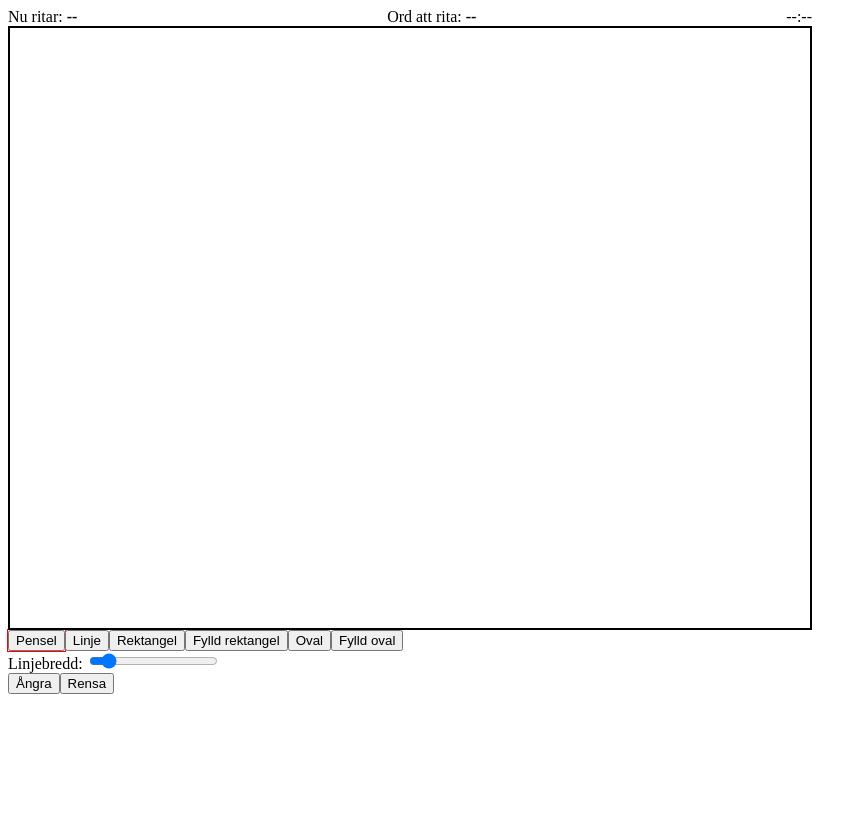
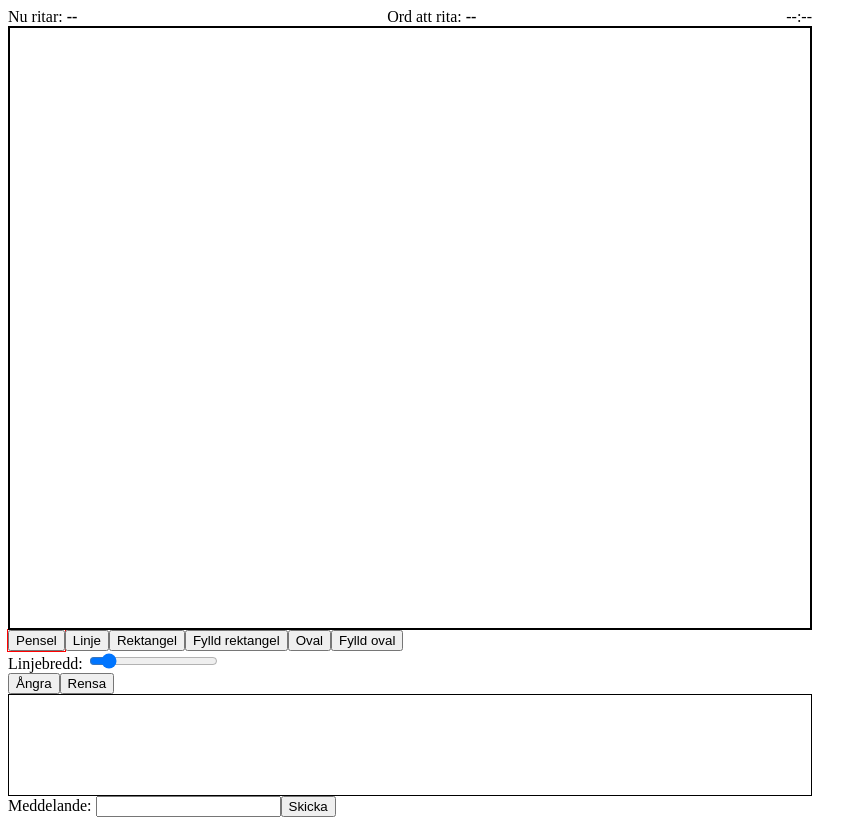
Before and after one commit to lrc-se/bth-sg-client, a Vue app: page / in a window 1280 px wide. Shown: the whole page, without its empty margins (0-868 px from the left). Before the commit the page ends 800 px from the top, so only its background shows below. Built offline with nearby package versions, Linux system fonts and the light colour scheme.

Commit message:
Added chat components

```diff
--- a/src/app.vue
+++ b/src/app.vue
@@ -21,6 +21,9 @@
             <sg-button text="Ångra" @click.native="undo"></sg-button>
             <sg-button text="Rensa" @click.native="clearBoard"></sg-button>
         </div>
+        <div>
+            <sg-chat></sg-chat>
+        </div>
     </div>
 </template>
 
@@ -29,6 +32,7 @@
     import SgCountdown from "./components/sg-countdown";
     import SgBoard from "./components/sg-board";
     import SgButton from "./components/sg-button";
+    import SgChat from "./components/sg-chat";
 
     export default {
         name: "app",
@@ -46,7 +50,8 @@
         components: {
             "sg-countdown": SgCountdown,
             "sg-board": SgBoard,
-            "sg-button": SgButton
+            "sg-button": SgButton,
+            "sg-chat": SgChat
         },
 
         created() {
--- /dev/null
+++ b/src/components/sg-chat-form.vue
@@ -0,0 +1,37 @@
+<template>
+    <form id="sg-chat-form" @submit.prevent>
+        Meddelande: <input type="text" v-model="message" @keyup.enter.prevent="sendMessage">
+        <input type="button" value="Skicka" @click="sendMessage">
+    </form>
+</template>
+
+<script>
+    import Dispatcher from "../dispatcher";
+
+    export default {
+        name: "sg-chat-form",
+
+        data() {
+            return {
+                message: ""
+            };
+        },
+
+        methods: {
+            sendMessage() {
+                if (this.message) {
+                    Dispatcher.$emit("msg", {
+                        type: "chat",
+                        nick: "test",
+                        text: this.message
+                    });
+                    this.message = "";
+                }
+            }
+        }
+    };
+</script>
+
+<style>
+
+</style>
--- /dev/null
+++ b/src/components/sg-chat-roll.vue
@@ -0,0 +1,42 @@
+<template>
+    <div id="sg-chat-roll">
+        <div class="sg-chat-msg" :class="msg.type" v-for="msg of messages">
+            <span class="sg-chat-nick" v-if="msg.nick">&lt;{{ msg.nick }}&gt;</span>
+            <span>{{ msg.text }}</span>
+        </div>
+    </div>
+</template>
+
+<script>
+    export default {
+        name: "sg-chat-roll",
+
+        props: ["messages"],
+
+        updated() {
+            this.$el.scrollTop = this.$el.scrollHeight;
+        }
+    };
+</script>
+
+<style>
+    #sg-chat-roll {
+        height: 100px;
+        border: 1px solid #000;
+        overflow-y: scroll;
+    }
+
+    .sg-chat-msg.server {
+        font-weight: 700;
+    }
+
+    .sg-chat-msg.correct {
+        color: #080;
+        font-weight: 700;
+    }
+
+    .sg-chat-msg.wrong {
+        color: #b00;
+        font-weight: 700;
+    }
+</style>
--- /dev/null
+++ b/src/components/sg-chat.vue
@@ -0,0 +1,41 @@
+<template>
+    <div id="sg-chat">
+        <sg-chat-roll ref="chatRoll" :messages="messages"></sg-chat-roll>
+        <sg-chat-form ref="chatForm"></sg-chat-form>
+    </div>
+</template>
+
+<script>
+    import Dispatcher from "../dispatcher";
+    import SgChatRoll from "./sg-chat-roll";
+    import SgChatForm from "./sg-chat-form";
+
+    export default {
+        name: "sg-chat",
+
+        data() {
+            return {
+                messages: []
+            };
+        },
+
+        components: {
+            "sg-chat-roll": SgChatRoll,
+            "sg-chat-form": SgChatForm
+        },
+
+        created() {
+            Dispatcher.$on("msg", this.addMessage);
+        },
+
+        methods: {
+            addMessage(message) {
+                this.messages.push(message);
+            }
+        }
+    };
+</script>
+
+<style>
+
+</style>
```
